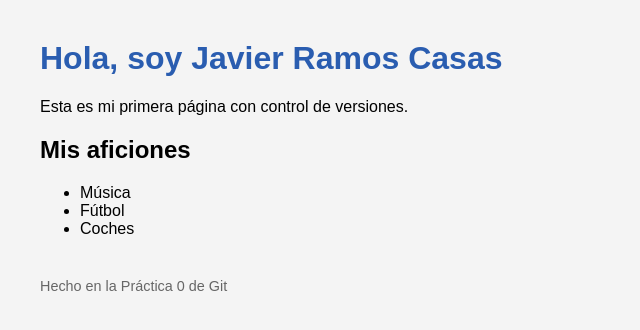
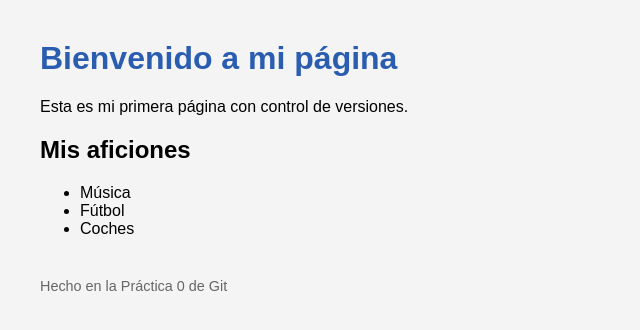
Before and after one commit to Javier676767/ProyectoIntermodular, a plain HTML site: page index.html in a window 1280 px wide. Shown: the whole page, without its empty margins (0-640 px from the left). Drawn offline with Linux system fonts and the light colour scheme.

Commit message:
Cambia el título (versión A)

```diff
--- a/index.html
+++ b/index.html
@@ -6,7 +6,7 @@
   <link rel="stylesheet" href="estilos.css">
 </head>
  <body>
-  <h1>Hola, soy Javier Ramos Casas</h1>
+  <h1>Bienvenido a mi página</h1>
   <p>Esta es mi primera página con control de versiones.</p>
    <h2>Mis aficiones</h2>
   <ul>
```
